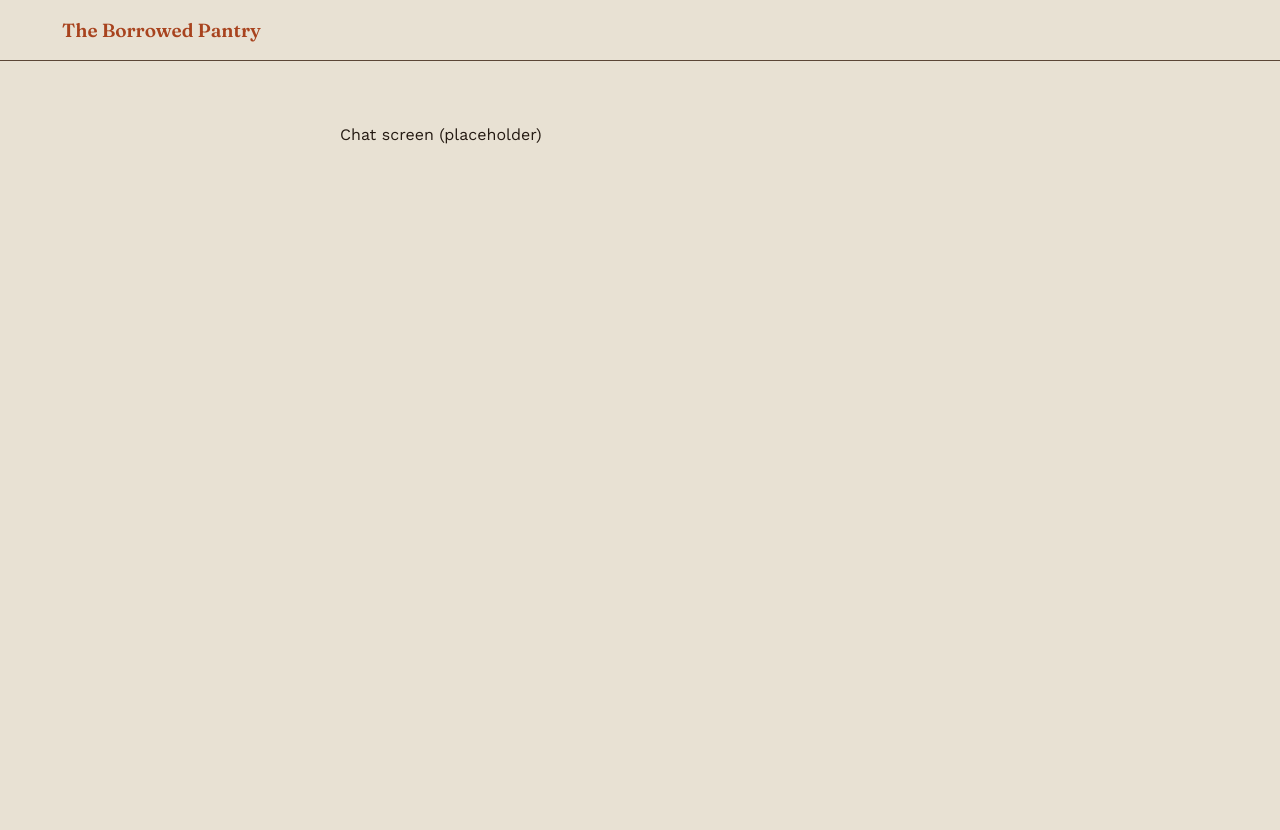
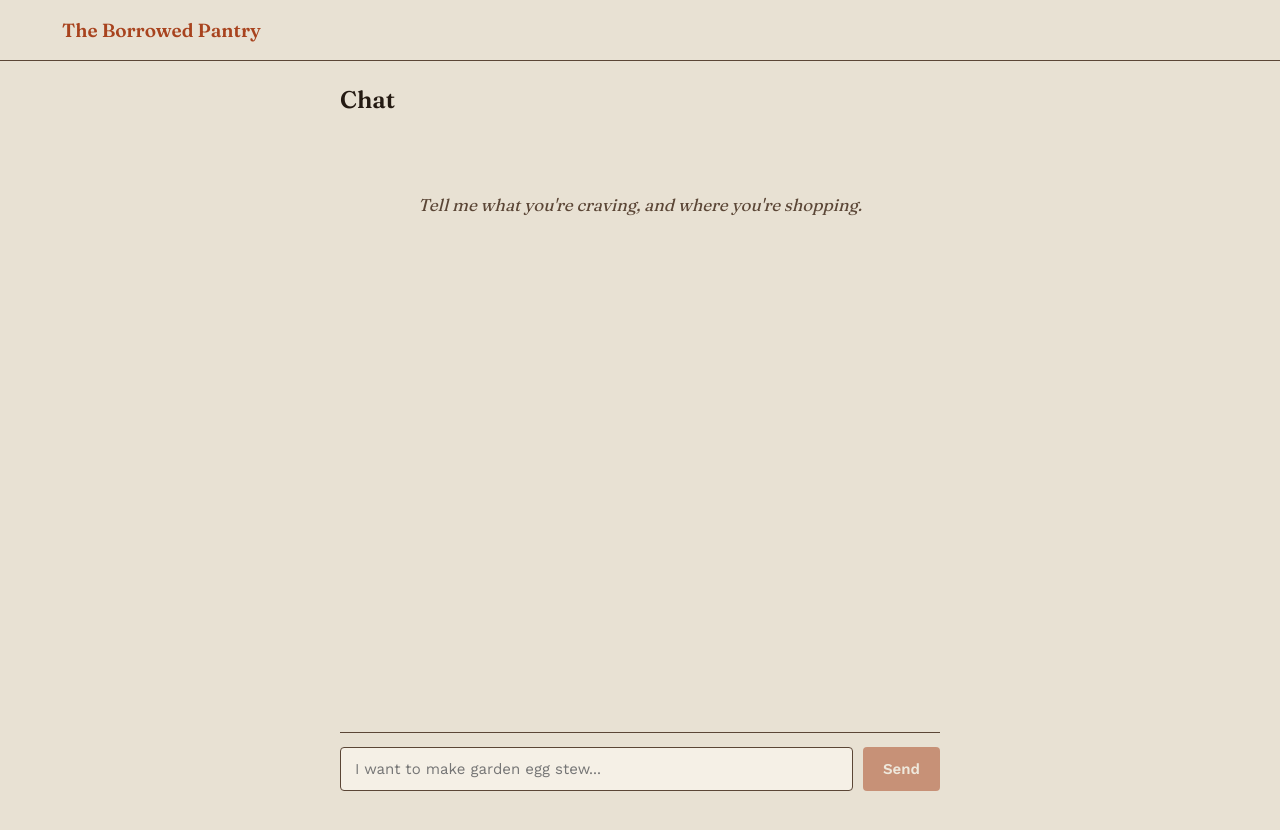
Before and after one commit to efyastar/borrowed-pantry, a React app in the folder frontend/: page /chat in a window 1280 px wide. Shown: the top 830 px of the page. Before the commit the page ends 800 px from the top, so only its background shows below. Built offline with nearby package versions, Linux system fonts and the light colour scheme; sample sign-in values are in the browser's storage; the HTML template or start-up script is replaced by a standard one.

Commit message:
Add Chat screen wired to backend agent with auto-start from Cook Something

```diff
--- /dev/null
+++ b/frontend/src/pages/Chat.css
@@ -0,0 +1,106 @@
+.chat-page {
+  display: flex;
+  flex-direction: column;
+  height: calc(100vh - 90px);
+}
+
+.chat-header {
+  display: flex;
+  align-items: center;
+  justify-content: space-between;
+  margin-bottom: 12px;
+}
+
+.chat-store-tag {
+  font-family: var(--font-mono);
+  font-size: 12px;
+  color: var(--amber);
+  background: var(--surface);
+  border: 1px solid var(--secondary);
+  border-radius: 20px;
+  padding: 4px 12px;
+}
+
+.chat-thread {
+  flex: 1;
+  overflow-y: auto;
+  display: flex;
+  flex-direction: column;
+  gap: 12px;
+  padding: 8px 0;
+}
+
+.chat-empty {
+  font-family: var(--font-display);
+  font-style: italic;
+  color: var(--secondary);
+  text-align: center;
+  margin-top: 60px;
+  font-size: 17px;
+}
+
+.bubble {
+  max-width: 85%;
+  padding: 14px 16px;
+  border-radius: 10px;
+  font-family: var(--font-body);
+  font-size: 15px;
+  line-height: 1.55;
+  white-space: pre-wrap;
+}
+
+.bubble-user {
+  align-self: flex-end;
+  background: var(--primary);
+  color: var(--surface);
+  border-bottom-right-radius: 2px;
+}
+
+.bubble-agent {
+  align-self: flex-start;
+  background: var(--surface);
+  border: 1px solid var(--secondary);
+  color: var(--ink);
+  border-bottom-left-radius: 2px;
+}
+
+.bubble-loading {
+  font-style: italic;
+  color: var(--secondary);
+}
+
+.chat-input-bar {
+  display: flex;
+  gap: 10px;
+  padding: 14px 0 4px;
+  border-top: 1px solid var(--secondary);
+}
+
+.chat-input-bar input {
+  flex: 1;
+  padding: 12px 14px;
+  border: 1px solid var(--secondary);
+  border-radius: 4px;
+  background: var(--surface);
+  color: var(--ink);
+  font-family: var(--font-body);
+  font-size: 15px;
+}
+
+.chat-input-bar input:disabled {
+  opacity: 0.6;
+}
+
+.chat-input-bar button {
+  padding: 12px 20px;
+  border: none;
+  border-radius: 4px;
+  background: var(--primary);
+  color: var(--surface);
+  font-weight: 600;
+  font-size: 15px;
+}
+
+.chat-input-bar button:disabled {
+  opacity: 0.5;
+}
--- a/frontend/src/pages/Chat.jsx
+++ b/frontend/src/pages/Chat.jsx
@@ -1,4 +1,117 @@
+import { useEffect, useRef, useState } from 'react';
+import { Navigate } from 'react-router-dom';
+import { api } from '../api';
+import { useUser } from '../UserContext';
+import './Chat.css';
+
 function Chat() {
-  return <div style={{ padding: '40px 0' }}>Chat screen (placeholder)</div>;
+  const { user } = useUser();
+  const [messages, setMessages] = useState([]);
+  const [input, setInput] = useState('');
+  const [conversationId, setConversationId] = useState(null);
+  const [loading, setLoading] = useState(false);
+  const [selectedStore, setSelectedStore] = useState(
+    localStorage.getItem('borrowed_pantry_selected_store') || ''
+  );
+
+  const bottomRef = useRef(null);
+  const hasAutoSent = useRef(false);
+
+  useEffect(() => {
+    bottomRef.current?.scrollIntoView({ behavior: 'smooth' });
+  }, [messages, loading]);
+
+  useEffect(() => {
+    if (!user || hasAutoSent.current) return;
+
+    const pendingRecipe = localStorage.getItem('borrowed_pantry_pending_recipe');
+    if (pendingRecipe) {
+      hasAutoSent.current = true;
+      localStorage.removeItem('borrowed_pantry_pending_recipe');
+      const storeText = selectedStore ? ` at ${selectedStore}` : '';
+      sendMessage(`I want to make ${pendingRecipe}${storeText}`);
+    }
+  }, [user]);
+
+  const sendMessage = async (text) => {
+    if (!text.trim() || !user) return;
+
+    setMessages((prev) => [...prev, { role: 'user', content: text }]);
+    setLoading(true);
+
+    try {
+      const res = await api.sendChat({
+        email: user.email,
+        name: user.name,
+        message: text,
+        conversation_id: conversationId,
+      });
+      setMessages((prev) => [...prev, { role: 'assistant', content: res.data.reply }]);
+      if (!conversationId) {
+        setConversationId(res.data.conversation_id);
+      }
+    } catch (err) {
+      setMessages((prev) => [
+        ...prev,
+        { role: 'assistant', content: 'Something went wrong reaching the kitchen. Try again in a moment.' },
+      ]);
+    } finally {
+      setLoading(false);
+    }
+  };
+
+  const handleSubmit = (e) => {
+    e.preventDefault();
+    const text = input;
+    setInput('');
+    sendMessage(text);
+  };
+
+  if (!user) {
+    return <Navigate to="/login" />;
+  }
+
+  return (
+    <div className="chat-page">
+      <div className="chat-header">
+        <h2 className="page-title">Chat</h2>
+        {selectedStore && <span className="chat-store-tag">Shopping at {selectedStore}</span>}
+      </div>
+
+      <div className="chat-thread">
+        {messages.length === 0 && !loading && (
+          <p className="chat-empty">
+            Tell me what you're craving, and where you're shopping.
+          </p>
+        )}
+
+        {messages.map((msg, i) => (
+          <div key={i} className={msg.role === 'user' ? 'bubble bubble-user' : 'bubble bubble-agent'}>
+            {msg.content}
+          </div>
+        ))}
+
+        {loading && (
+          <div className="bubble bubble-agent bubble-loading">Thinking...</div>
+        )}
+
+        <div ref={bottomRef} />
+      </div>
+
+      <form className="chat-input-bar" onSubmit={handleSubmit}>
+        <input
+          type="text"
+          value={input}
+          onChange={(e) => setInput(e.target.value)}
+          placeholder="I want to make garden egg stew..."
+          disabled={loading}
+        />
+        <button type="submit" disabled={loading || !input.trim()}>
+          Send
+        </button>
+      </form>
+    </div>
+  );
 }
+
 export default Chat;
```
